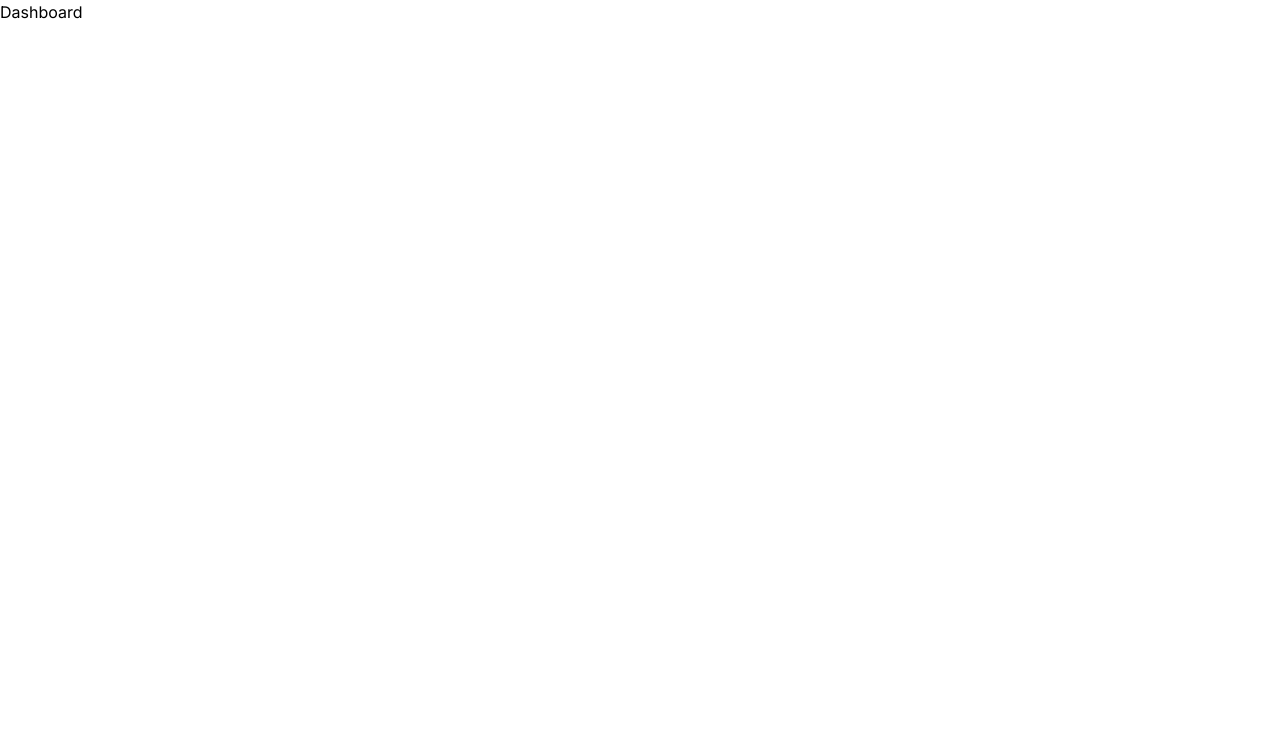
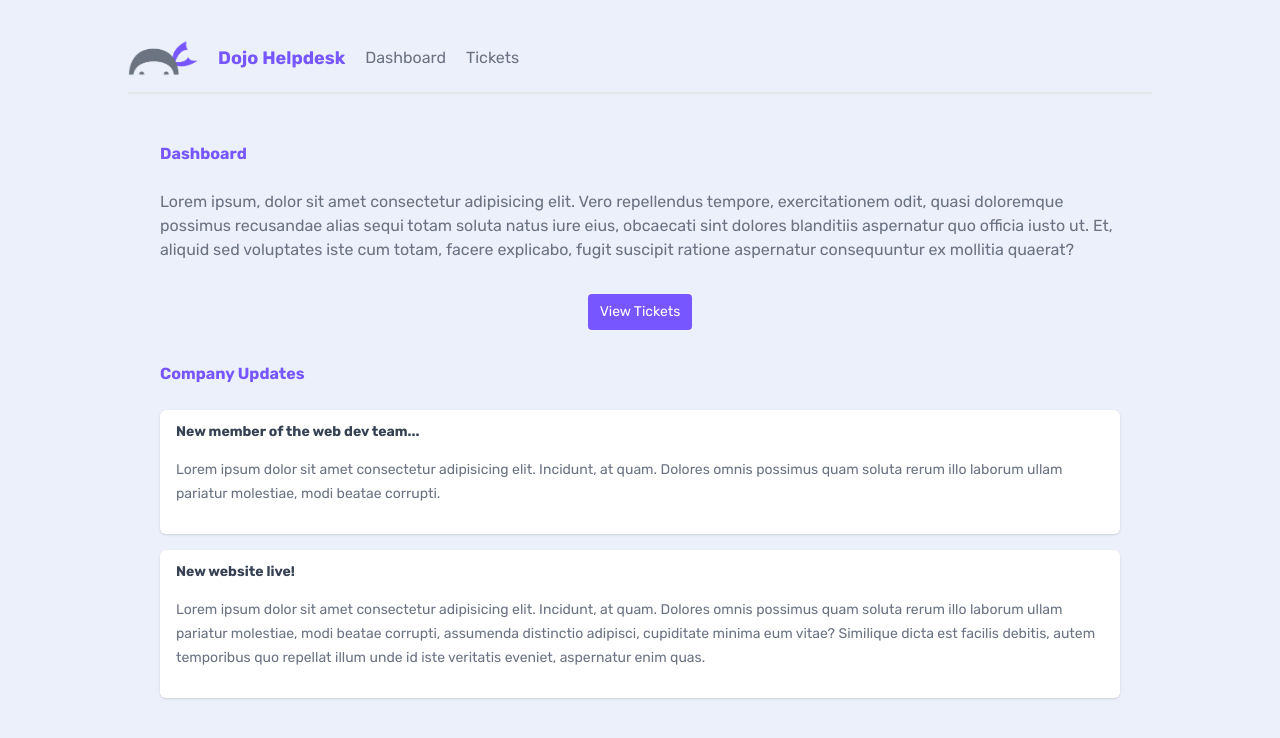
Before and after one commit to ReinerKnudsen/dojo-helpdesk, a Next.js app: page / in a window 1280 px wide. Shown: the top 738 px of the page. Built offline with nearby package versions, Linux system fonts and the light colour scheme.

Commit message:
layout, link, styles, images - with Tailwind 4 update

```diff
--- /dev/null
+++ b/app/components/navbar.jsx
@@ -0,0 +1,14 @@
+import Link from 'next/link';
+import Logo from './dojo-logo.png';
+import Image from 'next/image';
+
+export default function Navbar() {
+  return (
+    <nav>
+      <Image src={Logo} alt='Dojo Helpdesk logo' width={70} placeholder='blur' quality={100} />
+      <h1>Dojo Helpdesk</h1>
+      <Link href='/'>Dashboard</Link>
+      <Link href='/tickets'>Tickets</Link>
+    </nav>
+  );
+}
--- a/app/globals.css
+++ b/app/globals.css
@@ -1,5 +1,123 @@
 @import "tailwindcss";
 
-@tailwind base;
-@tailwind components;
-@tailwind utilities;
+@theme {
+  --color-primary: #7856ff;
+  --color-tahiti: #3ab7bf;
+  --color-bermuda: #78dcca;
+}
+
+/* base styles */
+body {
+  background: #ebf0fa;
+  @apply text-gray-500 m-8;
+}
+
+h1,
+h2 {
+  @apply font-bold text-primary text-lg;
+}
+
+main {
+  @apply max-w-5xl my-12 mx-auto px-8;
+}
+
+main>h2 {
+  @apply mb-4 pb-2 text-base;
+}
+
+p>a {
+  @apply text-primary underline;
+}
+
+/* nav styles */
+nav {
+  @apply pb-4 border-b-2 border-gray-200 flex items-center gap-5 my-10 mx-auto max-w-5xl;
+}
+
+nav a,
+nav span {
+  @apply text-gray-500;
+}
+
+nav a:hover {
+  @apply text-black;
+}
+
+main nav {
+  @apply border-0;
+}
+
+/* button styles */
+button {
+  @apply px-3 py-2 rounded-sm flex justify-between items-center gap-2 text-sm;
+}
+
+button:hover {
+  @apply bg-black/50;
+}
+
+.btn-primary {
+  @apply bg-primary text-white;
+}
+
+.btn-secondary {
+  @apply bg-gray-200 text-gray-900;
+}
+
+/* form styles */
+form {
+  @apply py-4 px-7 bg-primary rounded-md block mx-auto min-w-fit w-1/4;
+}
+
+form label {
+  @apply block;
+}
+
+form input,
+form textarea,
+form select {
+  @apply block mt-2 my-4 px-2 py-1 rounded-sm w-full;
+}
+
+form button {
+  @apply block mx-auto;
+}
+
+/* feedback styles */
+.error {
+  @apply border-2 border-red-500 bg-red-300 text-red-800 py-1 px-2 rounded-sm block max-w-fit my-4 mx-auto;
+}
+
+/* card styles */
+.card {
+  @apply bg-white shadow-sm rounded-md py-3 px-4 my-4 relative overflow-hidden;
+}
+
+.card h3 {
+  @apply font-bold text-gray-700 text-sm mb-0;
+}
+
+.card p {
+  @apply my-4 text-sm leading-6;
+}
+
+/* pill styles */
+.pill {
+  @apply py-1 px-2 mt-3 inline-block text-xs font-semibold;
+}
+
+.pill.high {
+  @apply bg-red-300 text-red-600;
+}
+
+.pill.medium {
+  @apply bg-blue-300 text-blue-600;
+}
+
+.pill.low {
+  @apply bg-emerald-300 text-emerald-600;
+}
+
+.card .pill {
+  @apply absolute bottom-0 right-0 rounded-tl-md;
+}
--- a/app/layout.jsx
+++ b/app/layout.jsx
@@ -1,17 +1,21 @@
-import './globals.css'
-import { Inter } from 'next/font/google'
+import './globals.css';
+import { Rubik } from 'next/font/google';
+import Navbar from './components/navbar';
 
-const inter = Inter({ subsets: ['latin'] })
+const rubik = Rubik({ subsets: ['latin'] });
 
 export const metadata = {
   title: 'Create Next App',
   description: 'Generated by create next app',
-}
+};
 
 export default function RootLayout({ children }) {
   return (
-    <html lang="en">
-      <body className={inter.className}>{children}</body>
+    <html lang='en'>
+      <body className={rubik.className}>
+        <Navbar />
+        {children}
+      </body>
     </html>
-  )
+  );
 }
--- a/app/page.jsx
+++ b/app/page.jsx
@@ -1,9 +1,43 @@
 import Image from 'next/image';
+import Link from 'next/link';
 
 export default function Home() {
   return (
     <main>
       <h2>Dashboard</h2>
+      <p>
+        Lorem ipsum, dolor sit amet consectetur adipisicing elit. Vero repellendus tempore,
+        exercitationem odit, quasi doloremque possimus recusandae alias sequi totam soluta natus
+        iure eius, obcaecati sint dolores blanditiis aspernatur quo officia iusto ut. Et, aliquid
+        sed voluptates iste cum totam, facere explicabo, fugit suscipit ratione aspernatur
+        consequuntur ex mollitia quaerat?
+      </p>
+
+      <div className='flex justify-center my-8'>
+        <Link href='/tickets'>
+          <button className='btn-primary'>View Tickets</button>
+        </Link>
+      </div>
+
+      <h2>Company Updates</h2>
+
+      <div className='card'>
+        <h3>New member of the web dev team...</h3>
+        <p>
+          Lorem ipsum dolor sit amet consectetur adipisicing elit. Incidunt, at quam. Dolores omnis
+          possimus quam soluta rerum illo laborum ullam pariatur molestiae, modi beatae corrupti.
+        </p>
+      </div>
+      <div className='card'>
+        <h3>New website live!</h3>
+        <p>
+          Lorem ipsum dolor sit amet consectetur adipisicing elit. Incidunt, at quam. Dolores omnis
+          possimus quam soluta rerum illo laborum ullam pariatur molestiae, modi beatae corrupti,
+          assumenda distinctio adipisci, cupiditate minima eum vitae? Similique dicta est facilis
+          debitis, autem temporibus quo repellat illum unde id iste veritatis eveniet, aspernatur
+          enim quas.
+        </p>
+      </div>
     </main>
   );
 }
--- a/tailwind.config.js
+++ b/tailwind.config.js
@@ -7,12 +7,10 @@
   ],
   theme: {
     extend: {
-      backgroundImage: {
-        'gradient-radial': 'radial-gradient(var(--tw-gradient-stops))',
-        'gradient-conic':
-          'conic-gradient(from 180deg at 50% 50%, var(--tw-gradient-stops))',
+      colors: {
+        primary: '#7856ff',
       },
     },
   },
   plugins: [],
-}
+};
```
Also changed, not shown: app/components/dojo-logo.png (added), 1 other file (tests, documents, lock files or other folders).
